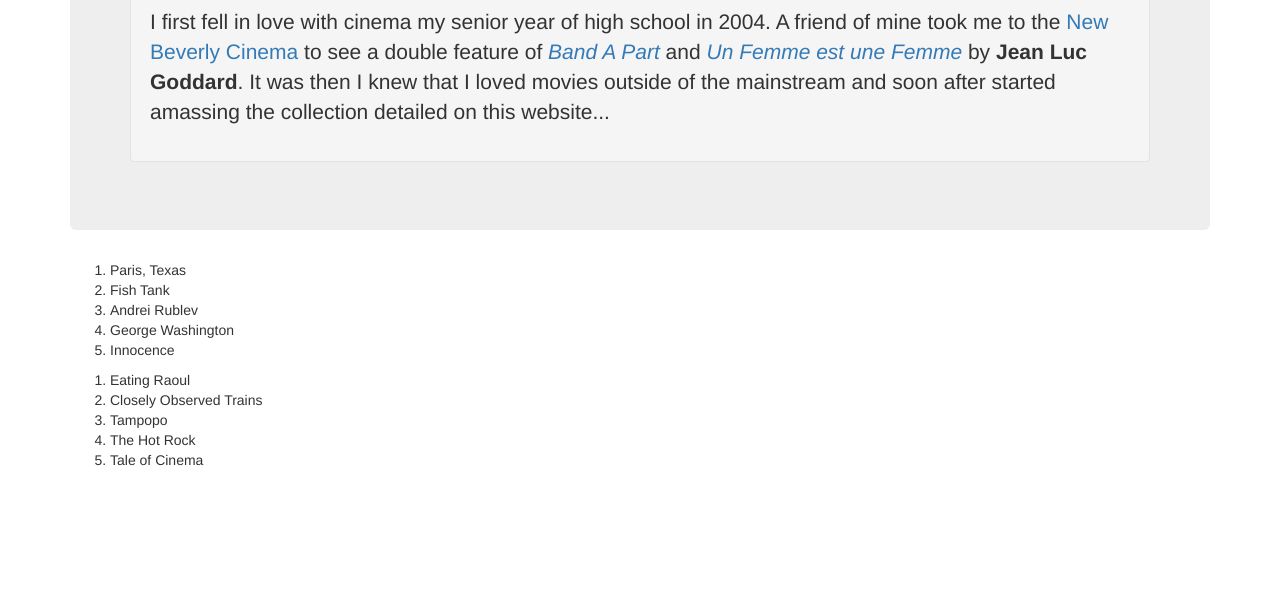
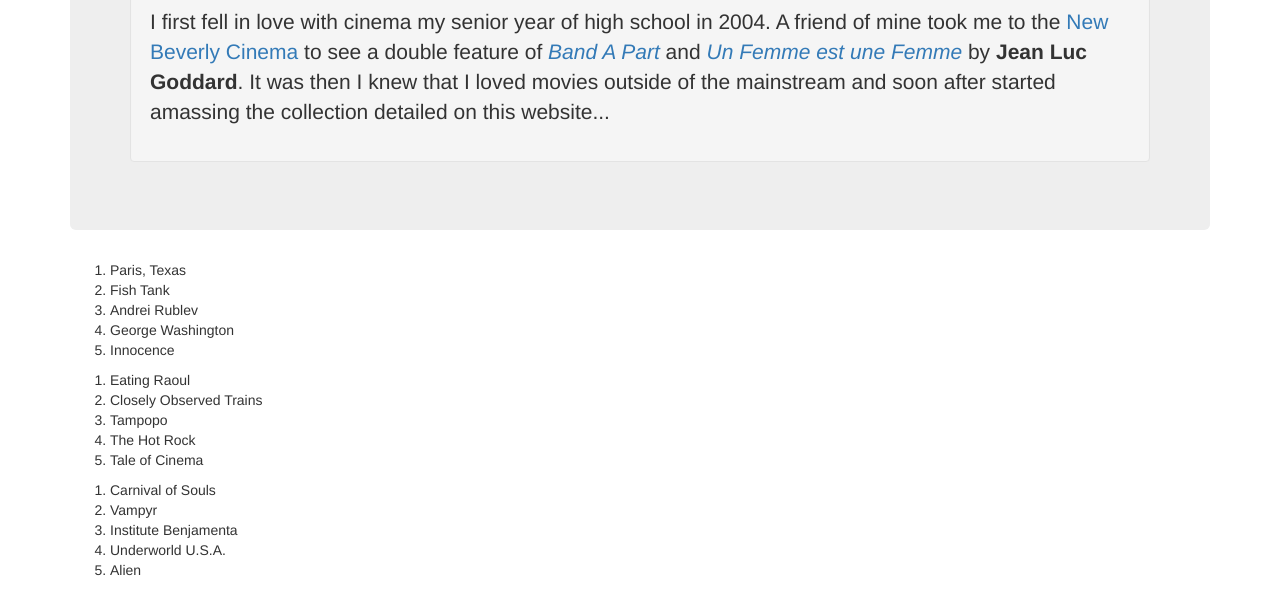
Before and after one commit to jasonkhan99/home-practice1, a plain HTML site: page index.html in a window 1280 px wide. Shown: the part 283-873 px from the top of the page. Before the commit the page ends 800 px from the top, so only its background shows below. Drawn offline with Linux system fonts and the light colour scheme.

Commit message:
add 3rd ordered list (horror)

```diff
--- a/index.html
+++ b/index.html
@@ -29,6 +29,13 @@
         <li>The Hot Rock</li>
         <li>Tale of Cinema</li>
       </ol>
+      <ol>
+        <li>Carnival of Souls</li>
+        <li>Vampyr</li>
+        <li>Institute Benjamenta</li>
+        <li>Underworld U.S.A.</li>
+        <li>Alien</li>
+      </ol>
     </div>
   </body>
 </html>
```
